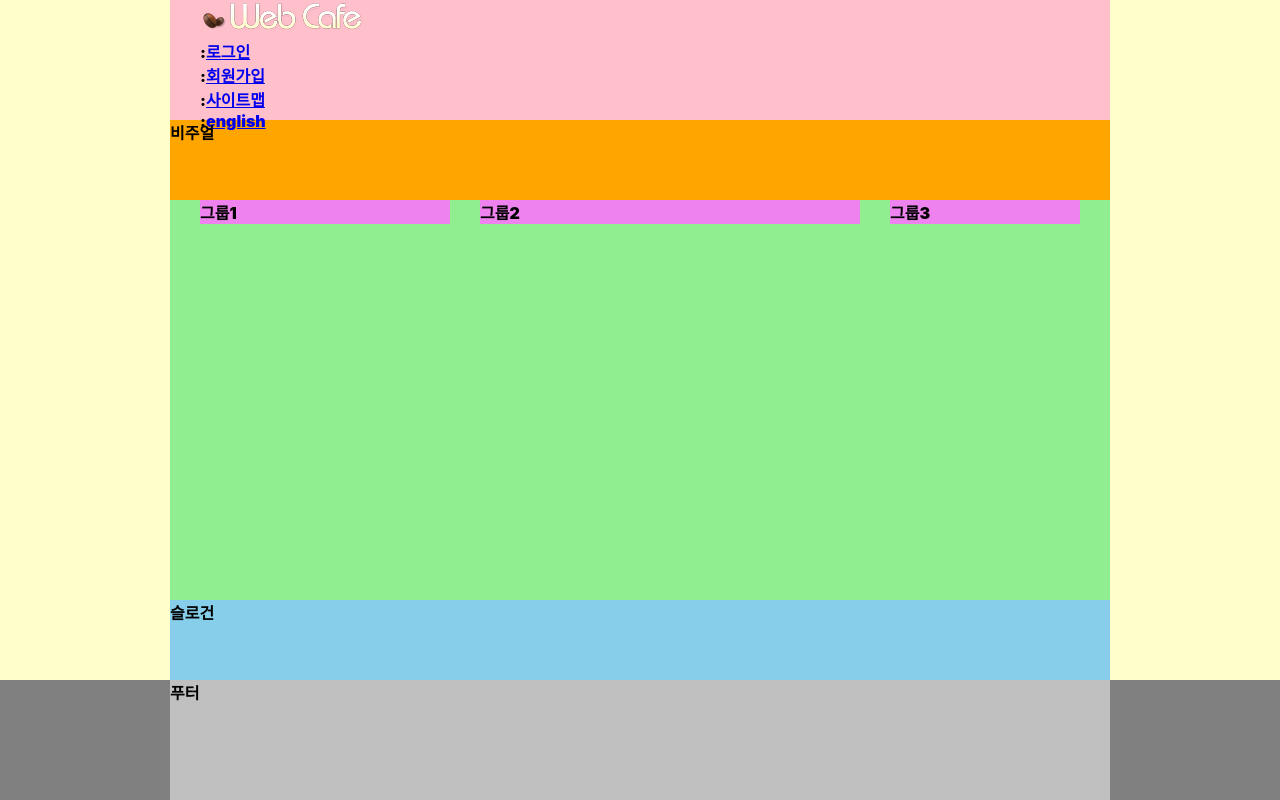
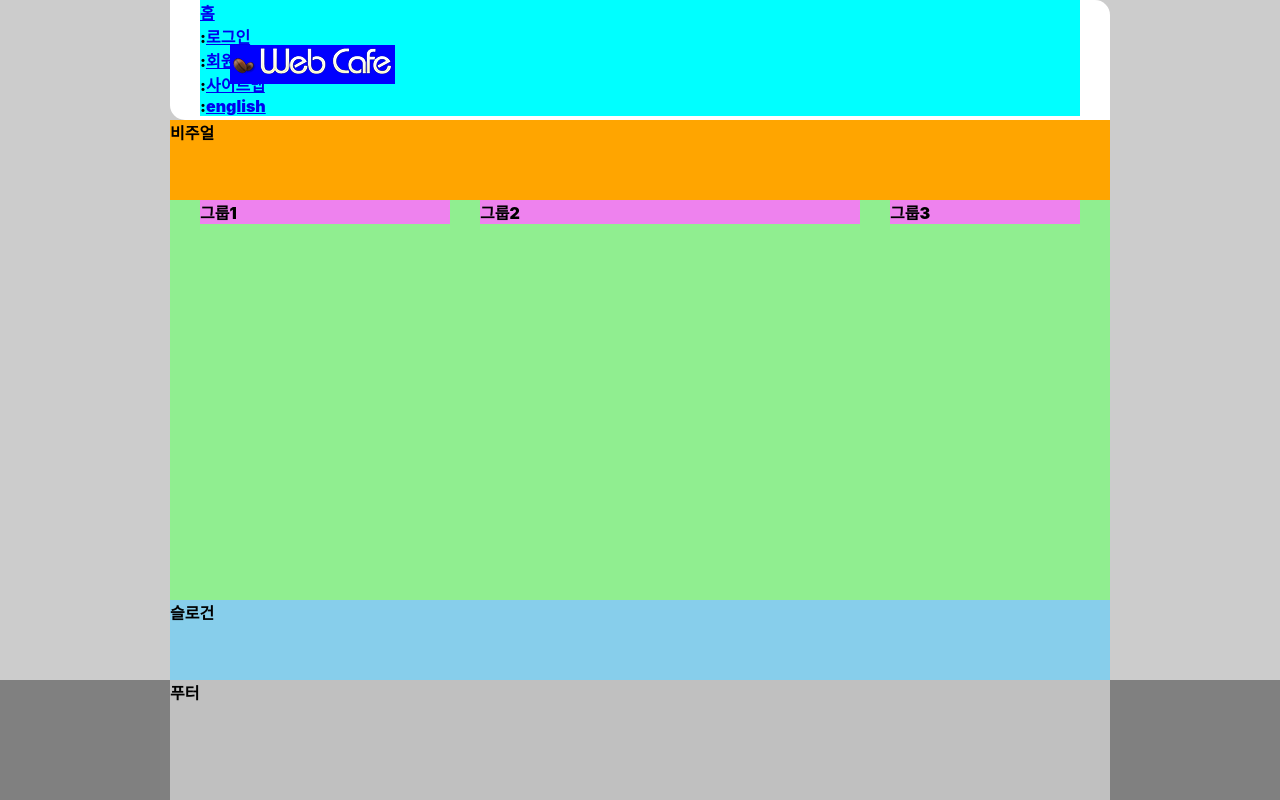
Before and after one commit to ssw6750/HTML5, a plain HTML site: page index.html in a window 1280 px wide. Drawn offline with Linux system fonts and the light colour scheme; a web font is replaced by a local one.

Commit message:
로고 배치 완료

```diff
--- a/index.html
+++ b/index.html
@@ -14,11 +14,11 @@
     <!-- 로고 -->
     <h1 class="logo">
       <a href="./index-complete.html">
-        <img src="./assets/logo.png" alt="wev cafe" srcset="" />
+        <img src="./assets/logo.png" alt="wev cafe" width="165" height="35"/>
       </a>
     </h1>
     <ul class="member">
-      <li><a href="/"></a></li>
+      <li><a href="/">홈</a></li>
       <li><span class="divider" aria-hidden="true">:</span><a href="/">로그인</a></li>
       <li><span class="divider" aria-hidden="true">:</span><a href="/">회원가입</a></li>
       <li><span class="divider" aria-hidden="true">:</span><a href="/">사이트맵</a></li>
--- a/styles/style.css
+++ b/styles/style.css
@@ -8,7 +8,7 @@
 
 /* 본문 스타일 */
 body {
-  background-color: #ffc;
+  background-color: #ccc;
   font-family: "Pretendard Variable", Pretendard, -apple-system, BlinkMacSystemFont, system-ui, Roboto, "Helvetica Neue", "Segoe UI", "Apple SD Gothic Neo", "Noto Sans KR", "Malgun Gothic", "Apple Color Emoji", "Segoe UI Emoji", "Segoe UI Symbol", sans-serif;
   font-weight: 900;
 }
@@ -21,9 +21,23 @@ body {
 
 /* 헤더 */
 .header {
-  background-color: pink;
+  background-color: #fff;
   padding: 0 30px;
   height: 15vh;
+  border-radius: 0 15px;
+  position: relative;
+}
+
+/* 로고 */
+.logo {
+  background-color: blue;
+  position: absolute;
+  top: 45px;
+  left: 60px;
+}
+/* 텍스트 링크 모음 */
+.member {
+  background-color: aqua;
 }
 /* 비주얼 */
 .visual {
```
